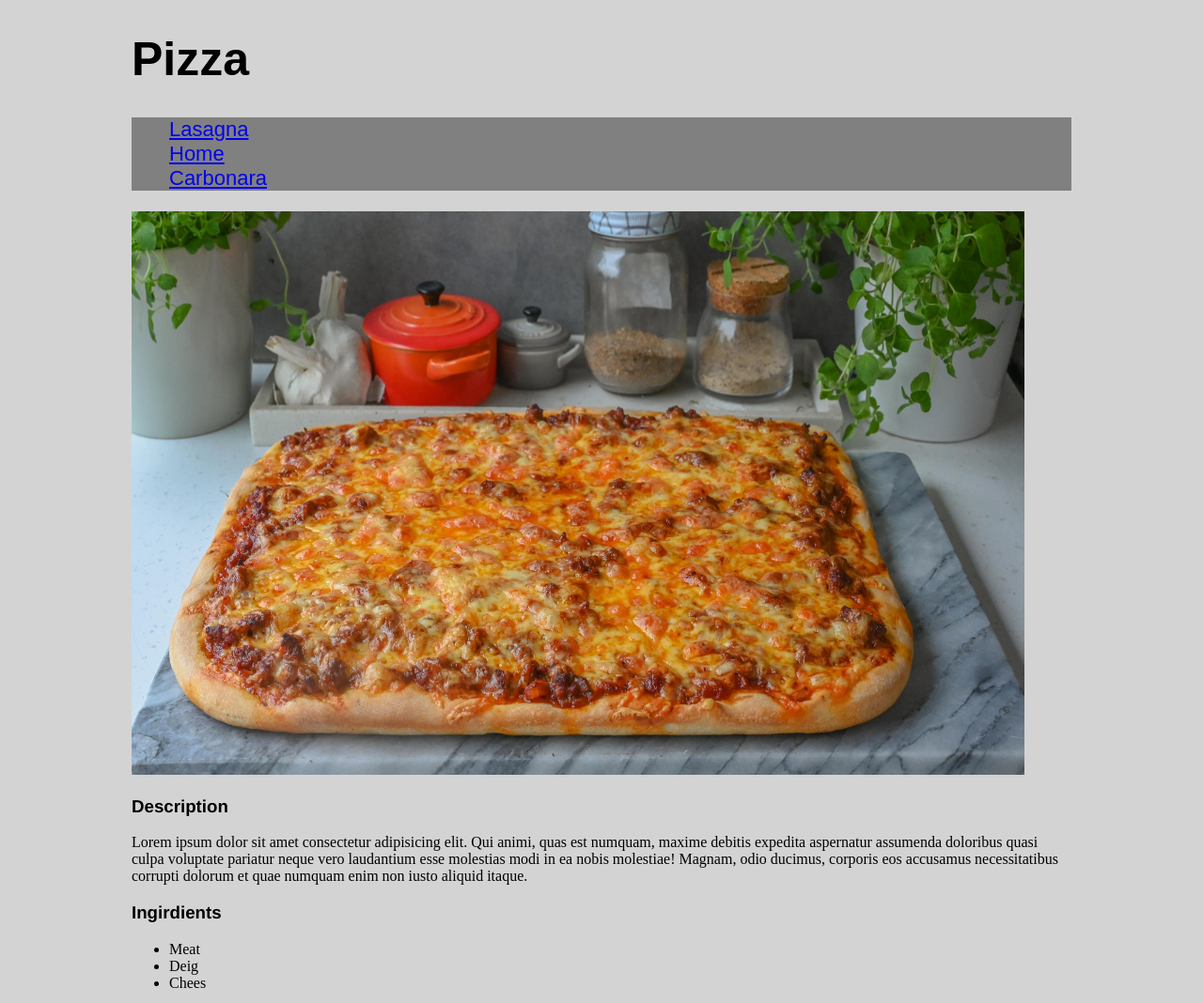
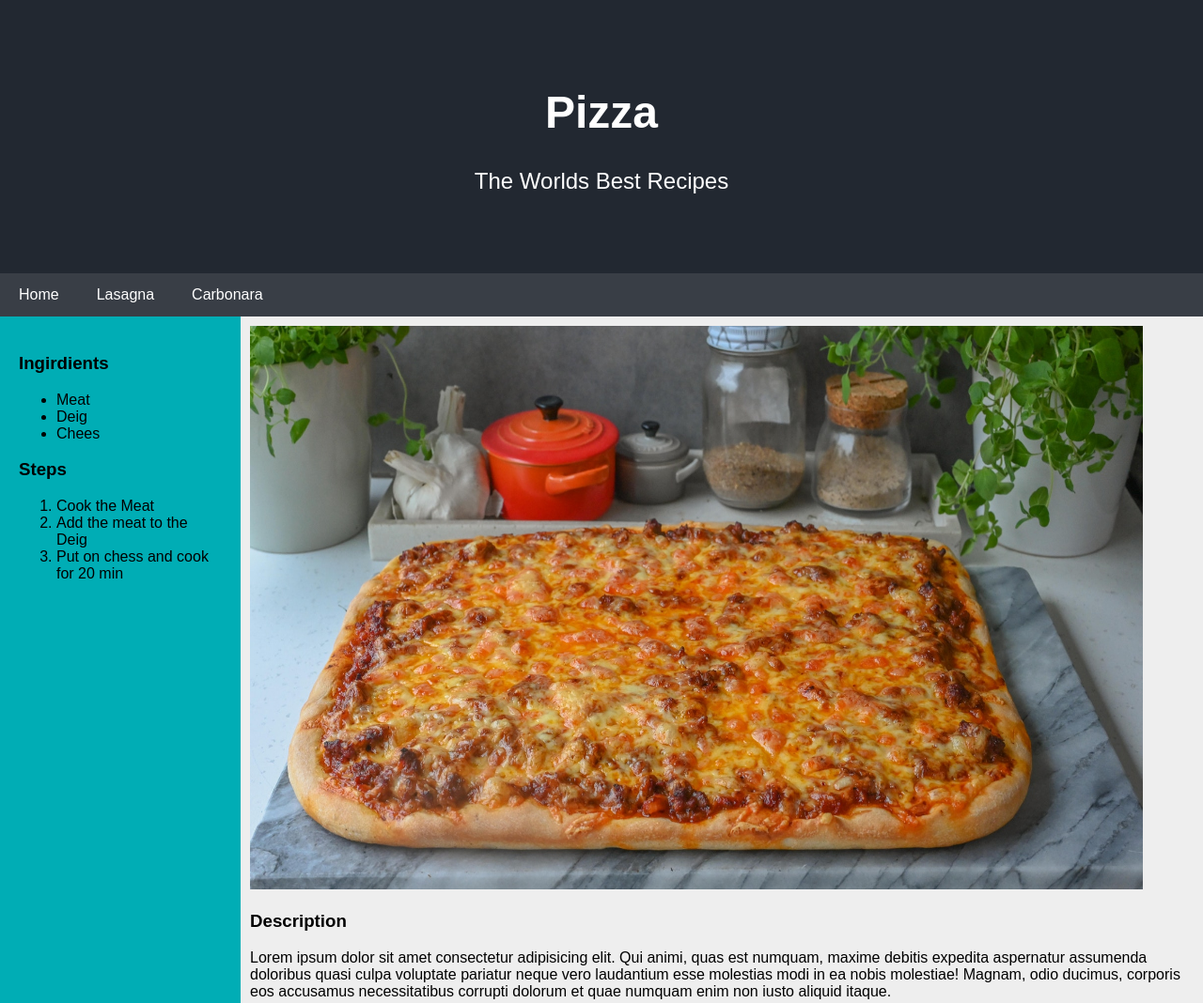
Before and after one commit to Tobirob/odin-recipes, a plain HTML site: page recipes/pizza.html in a window 1280 px wide. Shown: the top 1068 px of the page at 94% size. Drawn offline with Linux system fonts and the light colour scheme.

Commit message:
modified

```diff
--- a/recipes/pizza.html
+++ b/recipes/pizza.html
@@ -8,20 +8,21 @@
     <title>Pizza</title>
 </head>
 <body>
-<div class="content">
+
+<div class="header">
     <h1> Pizza </h1>
-    <ul class="nav">
-        <li><a href="lasagna.html" alt="lasagna"> Lasagna </a></li>
-        <li><a href="../index.html" alt="pizza"> Home </a></li>
-        <li><a href="carbonara.html" alt="carbonara"> Carbonara </a></li>
-        </ul>
+    <p>The Worlds Best Recipes</p>
+</div>
+    <div class="navbar">
+        <a href="../index.html" alt="pizza"> Home </a>
+        <a href="lasagna.html" alt="lasagna"> Lasagna </a>
+        <a href="carbonara.html" alt="carbonara"> Carbonara </a>
+    </div>
 
-    <img src="../img/pizza.jpg" alt="lasagna" width="950px" height="600px">
 
-    <h3>Description</h3>
 
-    <p>Lorem ipsum dolor sit amet consectetur adipisicing elit. Qui animi, quas est numquam, maxime debitis expedita aspernatur assumenda doloribus quasi culpa voluptate pariatur neque vero laudantium esse molestias modi in ea nobis molestiae! Magnam, odio ducimus, corporis eos accusamus necessitatibus corrupti dolorum et quae numquam enim non iusto aliquid itaque.</p>
-
+<div class="row">
+    <div class="side">
         <h3>Ingirdients</h3>
 
         <ul>
@@ -38,5 +39,13 @@
             <li>Put on chess and cook for 20 min</li>
         </ol>
         </div>
+    <div class="main">
+    <img src="../img/pizza.jpg" alt="lasagna" width="950px" height="600px">
+    <h3>Description</h3>
+
+    <p>Lorem ipsum dolor sit amet consectetur adipisicing elit. Qui animi, quas est numquam, maxime debitis expedita aspernatur assumenda doloribus quasi culpa voluptate pariatur neque vero laudantium esse molestias modi in ea nobis molestiae! Magnam, odio ducimus, corporis eos accusamus necessitatibus corrupti dolorum et quae numquam enim non iusto aliquid itaque.</p>
+    </div>
+
+</div>
 </body>
 </html>
--- a/style.css
+++ b/style.css
@@ -1,31 +1,56 @@
-body {
-    background-color: lightgray;
+* {
+    box-sizing: border-box;
 }
 
-h1 {
+
+body {
+    margin: 0px;
     font-family: Arial, Helvetica, sans-serif;
-    color: black;
-    font-size: 50px;
 }
 
-h3 {
-    font-family: Helvetica, sans-serif;
+.header {
+    padding: 60px;
+    text-align: center;
+    background: #222831;
+    color: white;
+    font-size: 150%;
 }
 
-p {
-    font-family: 'Times New Roman', Times, serif;
+.navbar {
+    display: flex;
+    background-color: #393E46;
 }
 
-.nav {
-    font-size: 22px;
-    font-family: Arial, Helvetica, sans-serif;
-    list-style-type: none;
-    background-color: grey;
-    position: sticky;
+.navbar a {
+    color: white;
+    padding: 14px 20px;
+    text-decoration: none;
+    text-align: center;
+}
+
+.navbar a:hover {
+    background-color: #ddd;
+    color: black;
+}
+
+.row {
+    display: flex;
+    flex-wrap: wrap;
+}
+
+.side {
+    flex: 10%;
+    background-color: #00ADB5;
+    padding: 20px;
 
 
 }
 
+.main {
+    flex: 70%;
+    background-color: #EEEEEE;
+    padding: 10px;
+}
 .content {
     max-width: 1000px;
     margin: auto;
```
Also changed, not shown: index.html (+11 -7 lines). Lines whose indentation alone changed are shown as unchanged.
